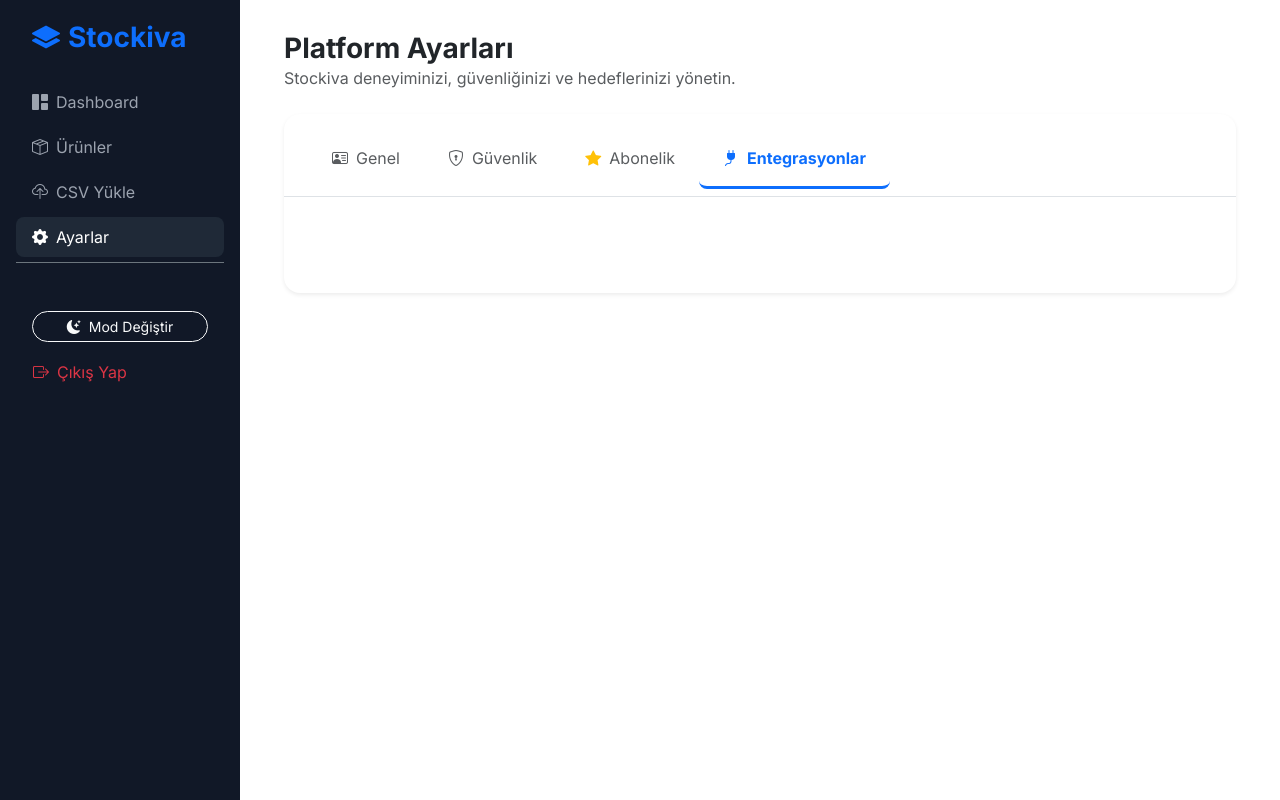
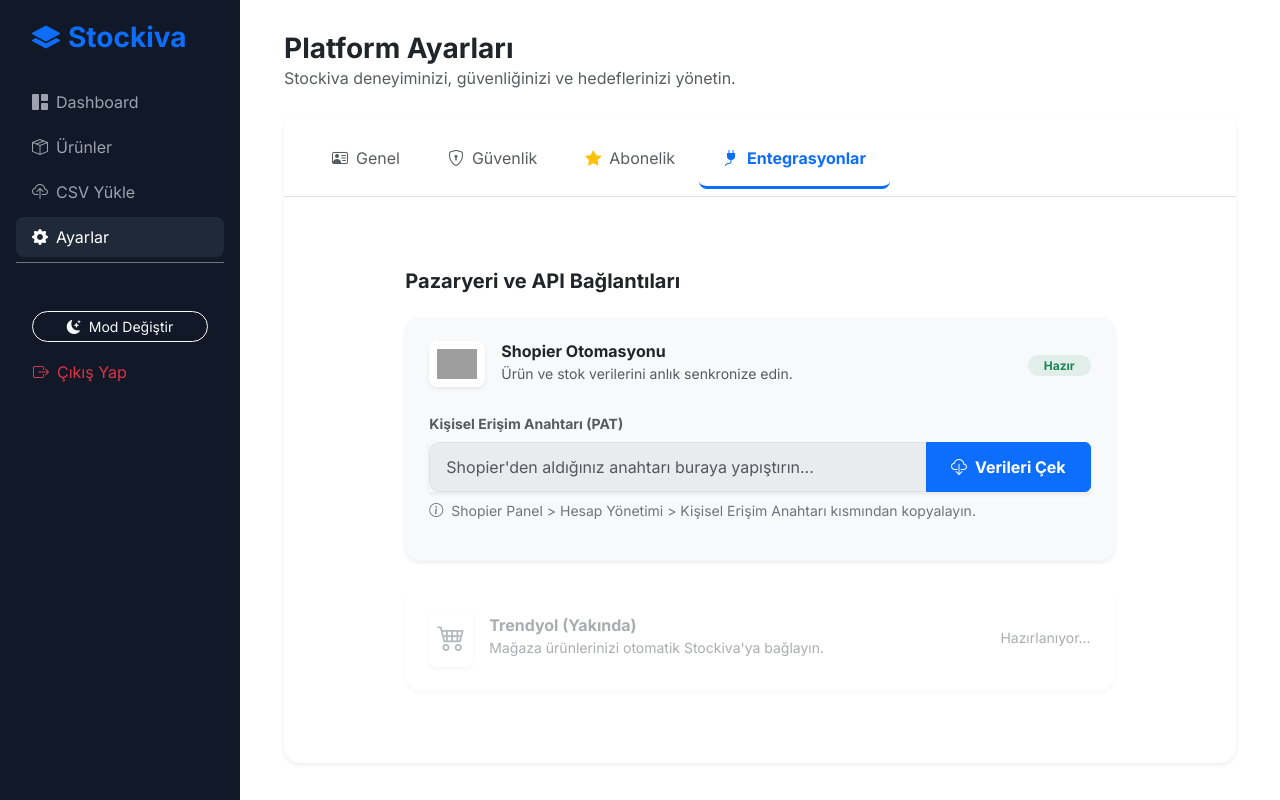
Before and after one commit to Okutann5242/Stockiva, a Django app: page /settings/ in a window 1280 px wide, after a click on "Entegrasyonlar". Run offline with Django 5.2, Linux system fonts and the light colour scheme; a user stored in the database is signed in; data comes from the database, SQL or seed files in the repository; some libraries are stand-ins or nearby versions; grey boxes are pictures that could not be loaded.

Commit message:
Shopier Entegrasyonu API guncelleme

```diff
--- a/core/templates/core/settings.html
+++ b/core/templates/core/settings.html
@@ -42,7 +42,6 @@
                     </button>
                 </li>
             </ul>
-
         </div>
 
         <div class="card-body p-4 p-md-5">
@@ -136,12 +135,57 @@
                     </div>
                 </div>
 
-            </div>
-        </div>
-    </div>
-</div>
+                <div class="tab-pane fade" id="integrations">
+                    <div class="row justify-content-center py-4">
+                        <div class="col-md-10">
+                            <h5 class="fw-bold mb-4">Pazaryeri ve API Bağlantıları</h5>
 
-<style>
+                            <div class="card border-0 shadow-sm rounded-4 p-4 mb-4 bg-light">
+                                <div class="d-flex align-items-center mb-4">
+                                    <div class="bg-white p-2 rounded-3 shadow-sm me-3">
+                                        <img src="https://www.shopier.com/assets/images/logo.png" alt="Shopier" style="width: 40px;">
+                                    </div>
+                                    <div>
+                                        <h6 class="fw-bold mb-0">Shopier Otomasyonu</h6>
+                                        <small class="text-muted">Ürün ve stok verilerini anlık senkronize edin.</small>
+                                    </div>
+                                    <div class="ms-auto">
+                                        <span class="badge bg-success bg-opacity-10 text-success rounded-pill px-3">Hazır</span>
+                                    </div>
+                                </div>
+
+                                <form method="POST" action="{% url 'sync_shopier' %}">
+                                    {% csrf_token %}
+                                    <div class="mb-3">
+                                        <label class="form-label text-muted fw-bold small">Kişisel Erişim Anahtarı (PAT)</label>
+                                        <div class="input-group shadow-sm">
+                                            <input type="text" name="shopier_api_key" class="form-control border-end-0" placeholder="Shopier'den aldığınız anahtarı buraya yapıştırın..." required>
+                                            <button type="submit" class="btn btn-primary fw-bold px-4">
+                                                <i class="bi bi-cloud-download me-2"></i>Verileri Çek
+                                            </button>
+                                        </div>
+                                        <div class="form-text mt-2 small text-secondary">
+                                            <i class="bi bi-info-circle me-1"></i> Shopier Panel > Hesap Yönetimi > Kişisel Erişim Anahtarı kısmından kopyalayın.
+                                        </div>
+                                    </div>
+                                </form>
+                            </div>
+
+                            <div class="card border-0 shadow-sm rounded-4 p-4 opacity-50">
+                                <div class="d-flex align-items-center">
+                                    <div class="bg-white p-2 rounded-3 shadow-sm me-3">
+                                        <i class="bi bi-cart4 fs-3 text-secondary"></i>
+                                    </div>
+                                    <div>
+                                        <h6 class="fw-bold mb-0 text-muted">Trendyol (Yakında)</h6>
+                                        <small class="text-muted">Mağaza ürünlerinizi otomatik Stockiva'ya bağlayın.</small>
+                                    </div>
+                                    <div class="ms-auto text-muted small">Hazırlanıyor...</div>
+                                </div>
+                            </div>
+                        </div>
+                    </div>
+                </div> </div> </div> </div> </div> <style>
     /* Settings'e özel küçük dokunuşlar */
     .nav-tabs .nav-link {
         border: none;
@@ -164,5 +208,8 @@
     .form-control:focus {
         box-shadow: 0 0 0 0.25rem rgba(13, 110, 253, 0.15);
     }
+    .grayscale {
+        filter: grayscale(1);
+    }
 </style>
 {% endblock %}
```
